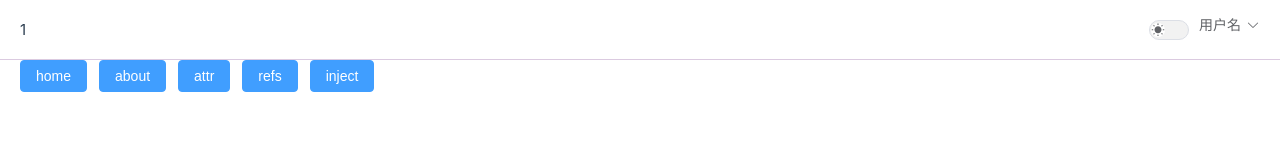
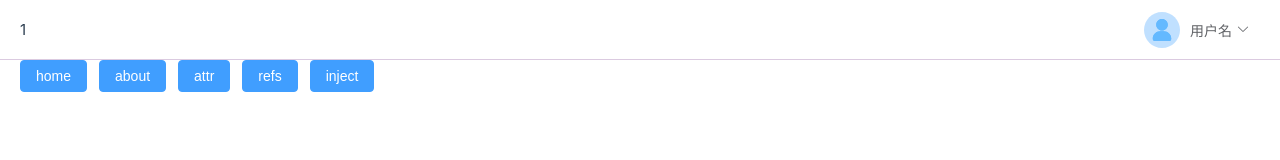
Before and after one commit to ykshang/vueDemo, a Vue app in the folder demo/: page / in a window 1280 px wide. Shown: the top 160 px of the page. Built offline with nearby package versions, Linux system fonts and the light colour scheme; no server answers.

Commit message:
feat: 调整用户头像

```diff
--- /dev/null
+++ b/demo/src/components/icons/IconAvatar.vue
@@ -0,0 +1,13 @@
+<template>
+  <svg t="1755582997411" class="icon" fill="currentColor" viewBox="0 0 1024 1024" version="1.1"
+    xmlns="http://www.w3.org/2000/svg" p-id="7468" width="200" height="200">
+    <path d="M0 512c0 282.4 229.6 512 512 512s512-229.6 512-512S794.4 0 512 0 0 229.6 0 512z" fill="#C0E0FF"
+      p-id="7469"></path>
+    <path
+      d="M709.6 824H315.2c-36 0-65.6-29.6-65.6-65.6 0-117.6 95.2-213.6 213.6-213.6h98.4c117.6 0 213.6 95.2 213.6 213.6 0 36-28.8 65.6-65.6 65.6zM512 528c-90.4 0-164-73.6-164-164S421.6 200 512 200s164 73.6 164 164C676.8 455.2 602.4 528 512 528z"
+      fill="#64B9FF" p-id="7470"></path>
+    <path
+      d="M709.6 824H315.2c-36 0-65.6-29.6-65.6-65.6 0-117.6 95.2-213.6 213.6-213.6h98.4c117.6 0 213.6 95.2 213.6 213.6 0 36-28.8 65.6-65.6 65.6zM512.8 528c-90.4 0-164-73.6-164-164C348 273.6 421.6 200 512 200s164 73.6 164 164C676.8 455.2 602.4 528 512.8 528z"
+      fill="#64B9FF" p-id="7471"></path>
+  </svg>
+</template>
--- a/demo/src/components/icons/index.ts
+++ b/demo/src/components/icons/index.ts
@@ -5,6 +5,7 @@ import IconEcosystem from './IconEcosystem.vue'
 import IconLight from './IconLight.vue'
 import IconSupport from './IconSupport.vue'
 import IconTooling from './IconTooling.vue'
+import IconAvatar from './IconAvatar.vue'
 
 export {
   IconDark,
@@ -14,4 +15,5 @@ export {
   IconEcosystem,
   IconSupport,
   IconTooling,
+  IconAvatar,
 }
--- a/demo/src/views/Layout/Header/Header.vue
+++ b/demo/src/views/Layout/Header/Header.vue
@@ -1,13 +1,13 @@
 <template>
   <el-header class="header">
     <div class="flex-1">1</div>
-    <TogglerTheme></TogglerTheme>
+    <!-- <TogglerTheme></TogglerTheme> -->
     <UserAvatar></UserAvatar>
   </el-header>
 </template>
 
 <script setup lang="ts">
-import TogglerTheme from './TogglerTheme/TogglerTheme.vue'
+// import TogglerTheme from './TogglerTheme/TogglerTheme.vue'
 import UserAvatar from './UserAvatar/Index.vue'
 defineOptions({
   name: 'HeaderLayout',
@@ -18,6 +18,7 @@ defineOptions({
   display: flex;
   justify-content: center;
   align-items: center;
-  border-bottom: 1px solid #dbcae0
+  border-bottom: 1px solid #dbcae0;
+  // background-color: var(--el-color-primary)
 }
 </style>
--- a/demo/src/views/Layout/Header/UserAvatar/Index.vue
+++ b/demo/src/views/Layout/Header/UserAvatar/Index.vue
@@ -1,11 +1,14 @@
 <template>
-  <div class="ml-10">
+  <div class="user">
+    <IconAvatar class="user_avatar" />
     <el-dropdown>
       <span class="el-dropdown-link">
-        用户名
-        <el-icon class="el-icon--right">
-          <arrow-down />
-        </el-icon>
+        <span class="username">
+          用户名
+          <el-icon class="">
+            <arrow-down />
+          </el-icon>
+        </span>
       </span>
       <template #dropdown>
         <el-dropdown-menu>
@@ -26,6 +29,7 @@
 <script setup lang="ts">
 import { ArrowDown } from '@element-plus/icons-vue'
 import { useRouter } from 'vue-router';
+import { IconAvatar } from '@/components/icons'
 defineOptions({
   name: 'UserAvatar',
 })
@@ -35,9 +39,31 @@ const loginout = () => {
 }
 </script>
 <style lang="scss" scoped>
-.el-dropdown-link {
-  cursor: pointer;
+.user {
   display: flex;
+  justify-content: center;
   align-items: center;
+
+  .user_avatar {
+    height: 36px;
+    width: auto;
+    margin-right: 10px;
+  }
+
+  .el-dropdown-link {
+    cursor: pointer;
+    display: flex;
+    align-items: center;
+    margin-right: 10px;
+    // color: #fff;
+    .username {
+      font-size: 14px;
+
+      &:hover {
+        color: var(--el-color-primary);
+      }
+    }
+
+  }
 }
 </style>
```
